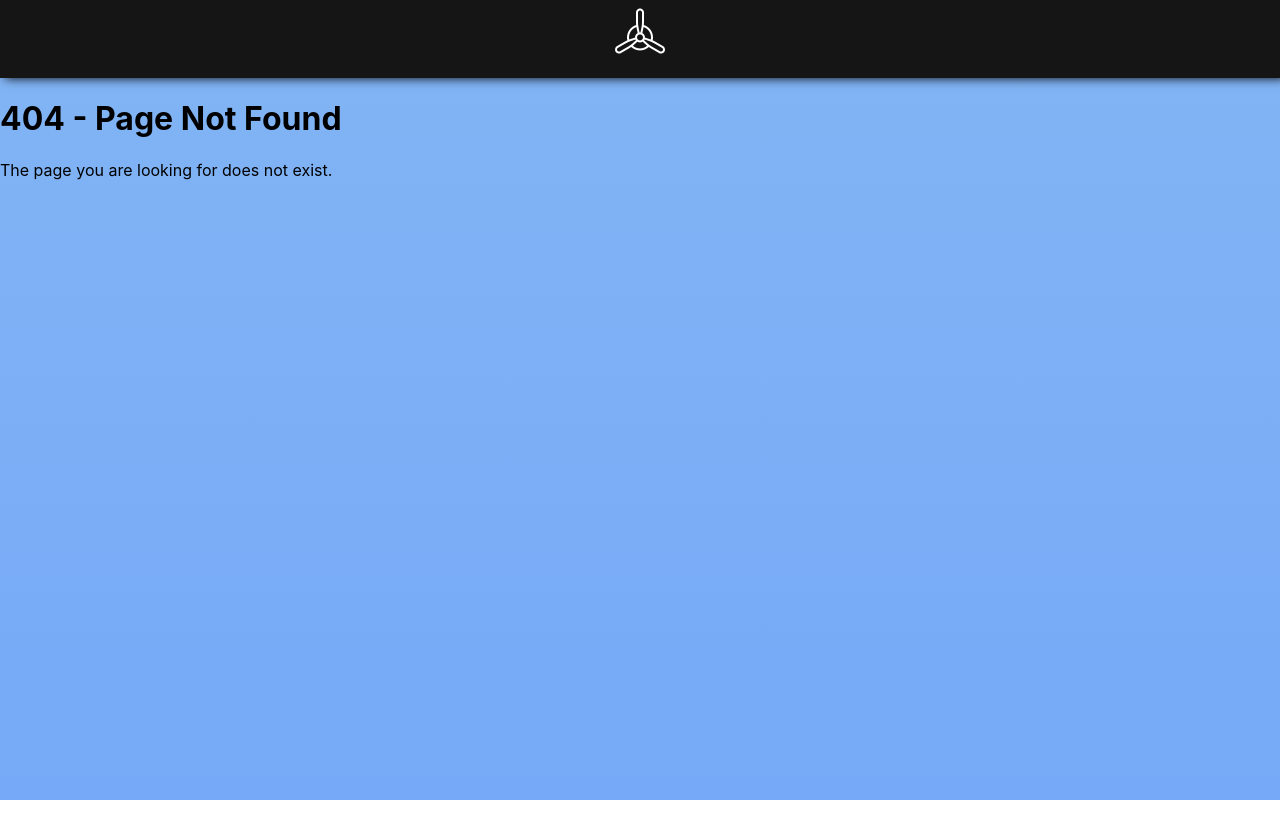
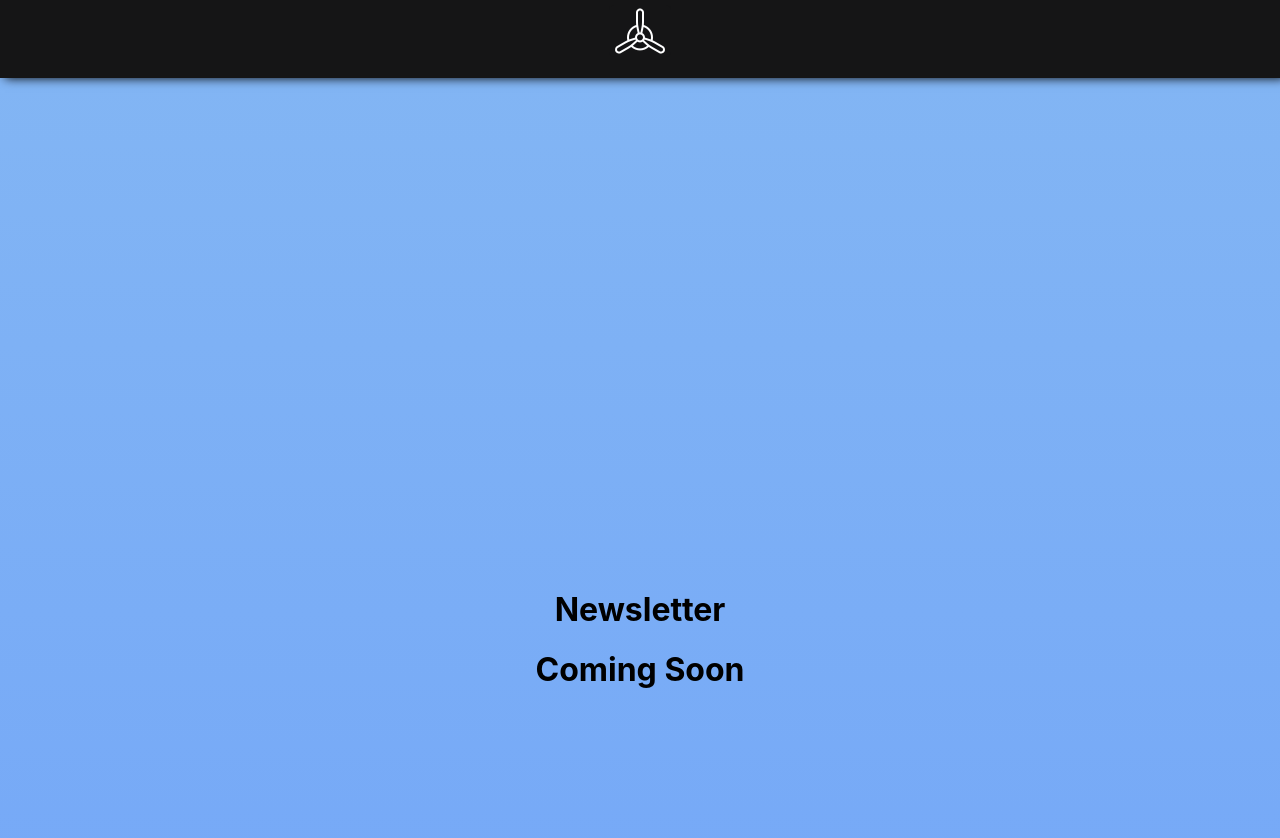
Before and after one commit to babypilot007/flyhimalay, a React (Create React App) app: page /newsletter in a window 1280 px wide. Before the commit this address had no page. Shown: the top 838 px of the page. Before the commit the page ends 800 px from the top, so only its background shows below. Built offline with nearby package versions, Linux system fonts and the light colour scheme.

Commit message:
newsletter

```diff
--- a/src/App.css
+++ b/src/App.css
@@ -133,15 +133,9 @@ html {
 
 
 @keyframes navOpen {
-        0%{
-            height: 2vh;
-            color: rgba(0, 0, 0, 0);
-        }
+
         100%{
-            height:150px;
-
-
-
+            height:220px;
         }
 
     }
@@ -181,7 +175,7 @@ html {
         text-align: right;
         padding-right: 10px;
         background-color: rgb(21, 21, 22);
-        animation: navOpen .1s ease-in forwards  ;
+        animation: navOpen .02s ease-in forwards  ;
 
 
         :hover{
@@ -443,4 +437,10 @@ span{
         }
     }
 
+.newsDiv{
+    background-color: rgb(192, 226, 255);
+    border-radius: 5px;
+    height: auto;
 }
+
+}
--- a/src/App.js
+++ b/src/App.js
@@ -6,6 +6,7 @@ import Blog from './Blog';
 import Testimony from './Testimony';
 import Notfound from './Notfound';
 import Contact from './Contact';
+import Newsletter from './Newsletter';
 
 import { Routes, Route } from "react-router-dom";
 
@@ -25,6 +26,8 @@ function App() {
           <Route path='/blog' element = {<Blog />}></Route>
           <Route path='/testimony' element = {<Testimony />}></Route>
           <Route path='/contact' element = {<Contact />}></Route>
+          <Route path='/newsletter' element = {<Newsletter />}></Route>
+
 
           <Route path='*' element = {<Notfound />}></Route>
 
--- a/src/Nav.js
+++ b/src/Nav.js
@@ -2,6 +2,7 @@ import React from 'react'
 import { useNavigate } from 'react-router-dom';
 import { useState } from 'react';
 import prop from './images/prop.png'
+
 
 export default function Nav() {
     const navigate = useNavigate()
@@ -56,6 +57,8 @@ export default function Nav() {
      <li> <button onClick={()=>{navigate('/study')}}>Study Material</button></li>
      <li> <button onClick={()=>{navigate('/testimony')}}>Testimonials</button></li>
        <li><button onClick={()=>{navigate('/contact')}}>Contact</button></li>
+      <br/> <li><button onClick={()=>{navigate('/newsletter')}}>Newsletter</button></li>
+
        </ul>
 
 </div> : null}
--- /dev/null
+++ b/src/Newsletter.js
@@ -0,0 +1,23 @@
+import React from 'react'
+import Nav from './Nav'
+
+function Newsletter() {
+  return (
+    <>
+    <Nav />
+    <div className='App'>
+    <div className='head'>
+        <h1>Newsletter</h1>
+
+        {/* <div className='newsDiv'>
+            <p>News</p>
+        </div> */}
+      <h1>Coming Soon</h1>
+      </div>
+
+    </div>
+    </>
+  )
+}
+
+export default Newsletter
```
